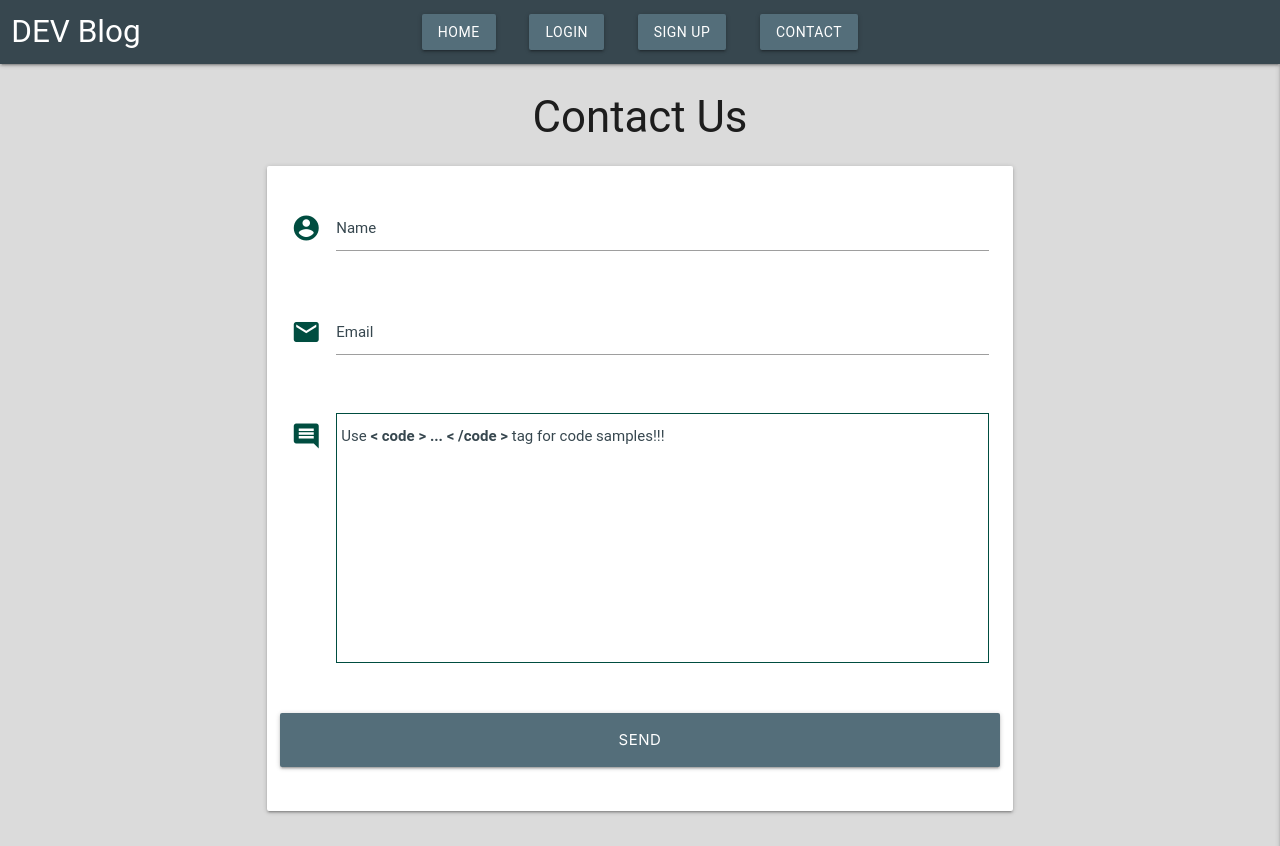
After one commit to Kpokc/bouquet, a Flask app: page /contact in a window 1280 px wide. The commit adds this page. Run offline with Flask 2, Linux system fonts and the light colour scheme; some libraries are stand-ins or nearby versions.

Commit message:
Add contct form page

```diff
--- a/app.py
+++ b/app.py
@@ -866,6 +866,15 @@ def signup():
     return render_template("signup.html")
 
 
+@app.route("/contact")
+def contact():
+    """
+        Contact
+    """
+
+    return render_template("contact.html")
+
+
 @app.route("/logout")
 def logout():
     """
--- a/static/css/style.css
+++ b/static/css/style.css
@@ -16,6 +16,10 @@ a {
 
 .navbar-fixed {
   z-index: 3100;
+}
+
+#mobile-demo {
+  margin-top: 60px;
 }
 
 .top-main-menu {
@@ -295,7 +299,7 @@ code {
 
 .flash-message {
   position: absolute;
-  top: 25%;
+  top: 45%;
   left: 50%;
   -webkit-transform: translate(-50%, -50%);
           transform: translate(-50%, -50%);
--- a/static/css/style.scss
+++ b/static/css/style.scss
@@ -23,6 +23,11 @@ a {
 
 .navbar-fixed {
     z-index: 3100;
+}
+
+// mobile menu
+#mobile-demo {
+    margin-top:60px;
 }
 
 .top-main-menu {
@@ -289,7 +294,7 @@ code {
 
 .flash-message {
     position: absolute;
-    top: 25%;
+    top: 45%;
     left: 50%;
     transform: translate(-50%, -50%);
     z-index: 2100;
--- a/static/js/main.js
+++ b/static/js/main.js
@@ -12,6 +12,7 @@ $(document).ready(function(){
         {
             $('.fixed-action-btn').floatingActionButton({direction: 'left'});
         }
+
 
     // convert text to html (nl to br) python lines 37, 55
     $(".card-content").children("#text-to-read").each(function(){
--- a/templates/base.html
+++ b/templates/base.html
@@ -27,9 +27,11 @@
                                     {% else %}
                                         <li><a class="top-menu waves-effect waves-light btn blue-grey darken-1" href="{{ url_for('login') }}">Login</a></li>
                                         <li><a class="top-menu waves-effect waves-light btn blue-grey darken-1" href="{{ url_for('signup') }}">Sign Up</a></li>
+                                        <li><a class="top-menu waves-effect waves-light btn blue-grey darken-1" href="{{ url_for('contact') }}">Contact</a></li>
                                     {% endif %}
                                     {% if session.user %}
                                         <li><a class="top-menu waves-effect waves-light btn blue-grey darken-1" href="{{ url_for('logout') }}">Log Out</a></li>
+                                        <li><a class="top-menu waves-effect waves-light btn blue-grey darken-1" href="{{ url_for('contact') }}">Contact</a></li>
                                     {% endif %}
                                 </ul>
                             </div>
@@ -46,9 +48,11 @@
                   {% else %}
                     <li><a class="top-menu waves-effect waves-light btn blue-grey darken-1" href="{{ url_for('login') }}">Login</a></li>
                     <li><a class="top-menu waves-effect waves-light btn blue-grey darken-1" href="{{ url_for('signup') }}">Sign Up</a></li>
+                    <li><a class="top-menu waves-effect waves-light btn blue-grey darken-1" href="{{ url_for('contact') }}">Contact</a></li>
                   {% endif %}
                   {% if session.user %}
                     <li><a class="top-menu waves-effect waves-light btn blue-grey darken-1" href="{{ url_for('logout') }}">Log Out</a></li>
+                    <li><a class="top-menu waves-effect waves-light btn blue-grey darken-1" href="{{ url_for('contact') }}">Contact</a></li>
                   {% endif %}
             </ul>
         </header>
--- /dev/null
+++ b/templates/contact.html
@@ -0,0 +1,39 @@
+{% extends "base.html" %}
+{% block content %}
+<h3 class="center-align light-teal-text">Contact Us</h3>
+<div class="row">
+    <form class="col s12 m8 offset-m2" method="POST" action="https://formsubmit.co/summerloafers@gmail.com">
+        <input type="hidden" name="_captcha" value="false">
+        <input type="hidden" name="_webhook" value="http://192.168.0.106:5000/">
+        <input type="hidden" name="_autoresponse" value="Thank You!">
+        <div class="card-panel">
+            <div class="row">
+                <div class="input-field col s12">
+                    <i class="material-icons prefix teal-text text-darken-4">account_circle</i>
+                    <input id="name" name="name" type="text" class="validate teal-text text-darken-4" minlength="5" maxlength="25" required>
+                    <label for="name">Name</label>
+                </div>
+            </div>
+            <div class="row">
+                <div class="input-field col s12">
+                    <i class="material-icons prefix teal-text text-darken-4">email</i>
+                    <input id="email" name="email" type="email" class="validate teal-text text-darken-4" minlength="5" maxlength="25"" required>
+                    <label for="email">Email</label>
+                </div>
+            </div>
+            <div class="row">
+                <div class="input-field col s12">
+                   <i class="material-icons prefix teal-text text-darken-4">insert_comment</i>
+                   <textarea id="content" name="message" class="materialize-textarea teal-text text-darken-4" minlength="5" maxlength="3000" required></textarea>
+                   <label for="content"><span class="text-area-span">Use <b>< code > ... < /code ></b> tag for code samples!!!</span></label>
+                </div>
+             </div>
+            <div class="row">
+                <button id="form-btn" type="submit" class="top-menu col s12 btn-large blue-grey darken-1">
+                Send
+                </button>
+            </div>
+        </div>
+    </form>
+</div>
+{% endblock %}
```
Also changed, not shown: 1 other file.
